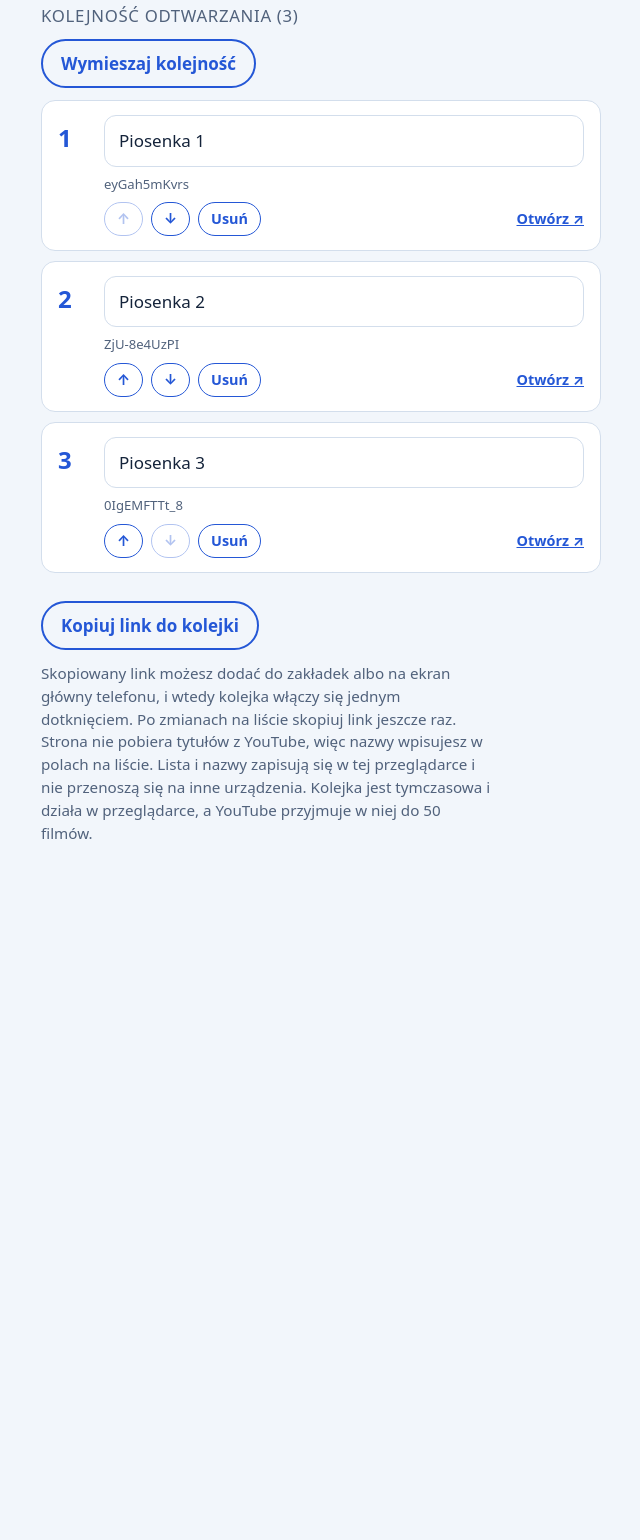
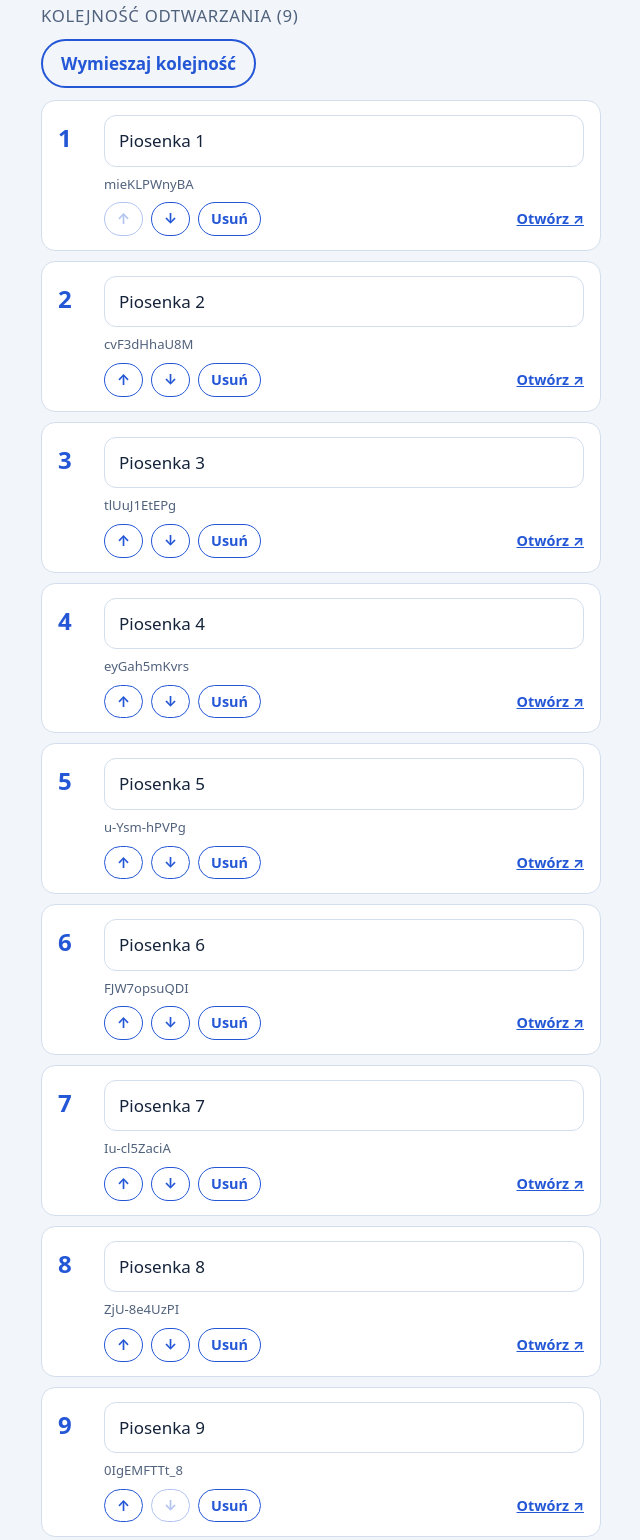
Before and after one commit to jacc555/PlaylistYT, a plain HTML site: page index.html in a window 1280 px wide. Shown: the part 562-2102 px from the top of the page, without its empty margins (319-959 px from the left). Before the commit the page ends 1454 px from the top, so only its background shows below. Drawn offline with Linux system fonts and the light colour scheme.

Commit message:
Add files via upload

```diff
--- a/index.html
+++ b/index.html
@@ -224,12 +224,18 @@
 
 <script>
   (function () {
-    var KEY = "kolejka-piosenek-v1";
+    var KEY = "kolejka-piosenek-v2";
     var MAX = 50;
     var defaults = [
-      { id: "eyGah5mKvrs", name: "Piosenka 1" },
-      { id: "ZjU-8e4UzPI", name: "Piosenka 2" },
-      { id: "0IgEMFTTt_8", name: "Piosenka 3" }
+      { id: "mieKLPWnyBA", name: "Piosenka 1" },
+      { id: "cvF3dHhaU8M", name: "Piosenka 2" },
+      { id: "tlUuJ1EtEPg", name: "Piosenka 3" },
+      { id: "eyGah5mKvrs", name: "Piosenka 4" },
+      { id: "u-Ysm-hPVPg", name: "Piosenka 5" },
+      { id: "FJW7opsuQDI", name: "Piosenka 6" },
+      { id: "Iu-cl5ZaciA", name: "Piosenka 7" },
+      { id: "ZjU-8e4UzPI", name: "Piosenka 8" },
+      { id: "0IgEMFTTt_8", name: "Piosenka 9" }
     ];
 
     var listEl = document.getElementById("list");
```
